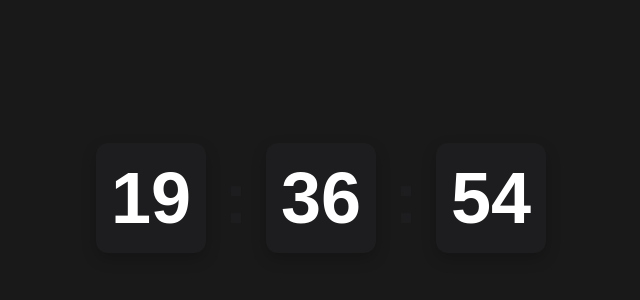
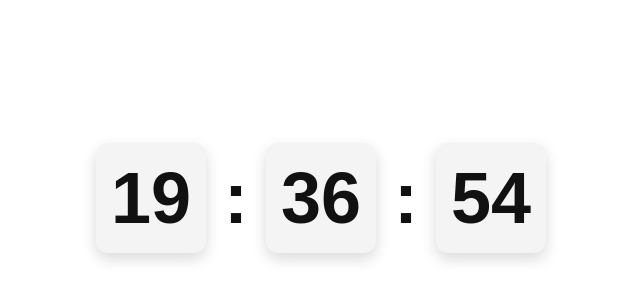
Before and after one commit to KKvasniuKK/notion-clock, a plain HTML site: page index.html in a window 1280 px wide. Shown: the part 202-502 px from the top of the page, without its empty margins (319-959 px from the left). Drawn offline with Linux system fonts and the light colour scheme.

Commit message:
Update index.html

```diff
--- a/index.html
+++ b/index.html
@@ -12,7 +12,7 @@ body{
     display:flex;
     justify-content:center;
     align-items:center;
-    background:#191919;
+    background:transparent;
     font-family:Arial, Helvetica, sans-serif;
 }
 
@@ -25,21 +25,21 @@ body{
 .box{
     width:110px;
     height:110px;
-    background:#1d1d1f;
+    background:#f4f4f4;
     border-radius:12px;
     display:flex;
     justify-content:center;
     align-items:center;
-    color:white;
+    color:#111111;
     font-size:72px;
     font-weight:700;
-    box-shadow:0 6px 15px rgba(0,0,0,.2);
+    box-shadow:0 6px 15px rgba(0,0,0,.15);
 }
 
 .separator{
     font-size:72px;
     font-weight:700;
-    color:#1d1d1f;
+    color:#111111;
 }
 </style>
 </head>
```
